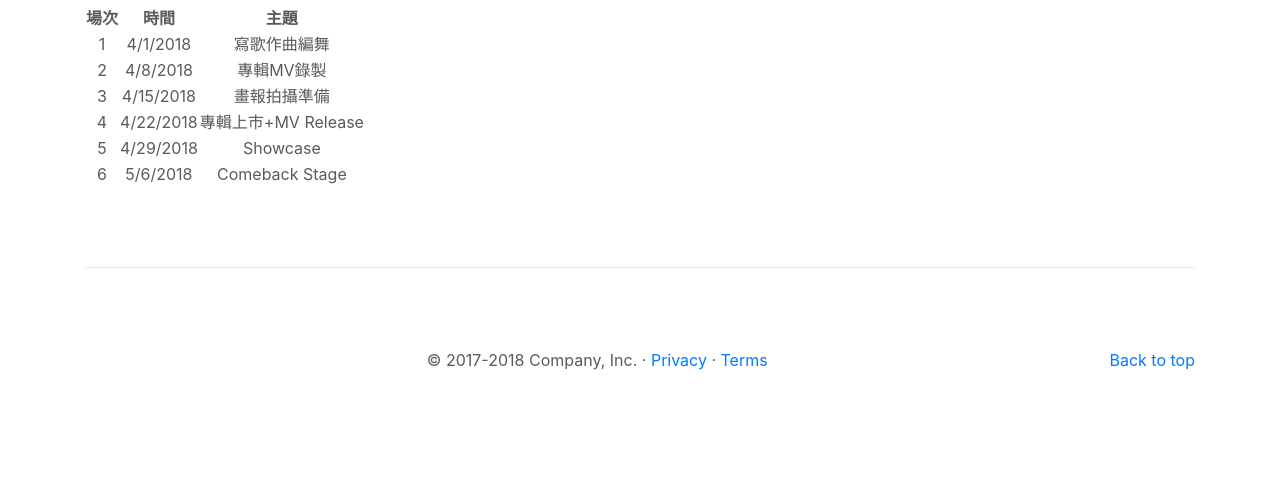
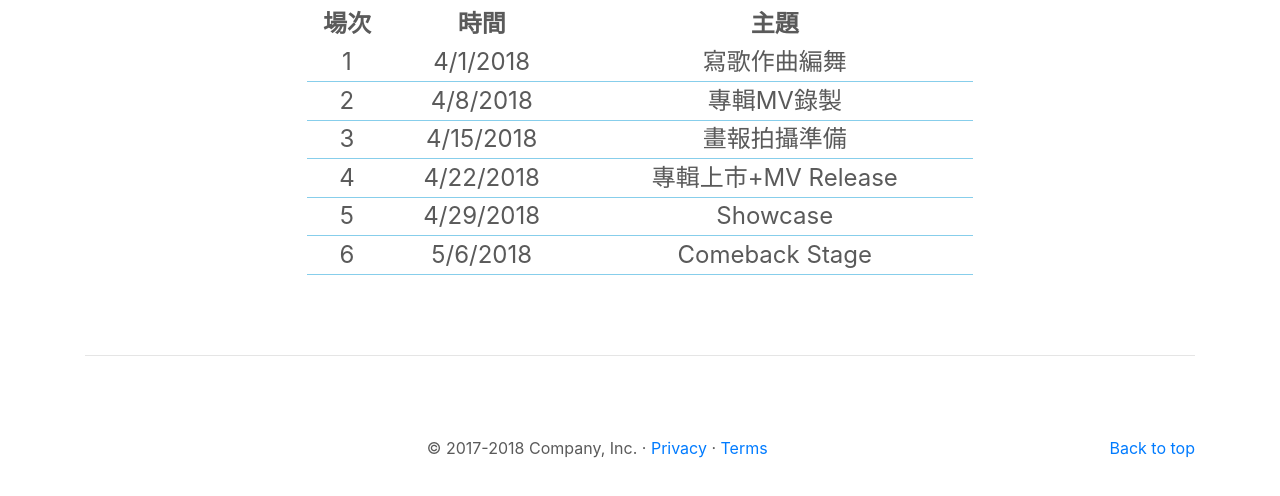
Before and after one commit to kuriko0215/Seventeen-Right-Here, a plain HTML site: page ClubCourse.html in a window 1280 px wide. Shown: the part 260-756 px from the top of the page. Drawn offline with nearby package versions, Linux system fonts and the light colour scheme.

Commit message:
fifth commit

```diff
--- a/ClubCourse.html
+++ b/ClubCourse.html
@@ -11,7 +11,7 @@
 
     <!-- Bootstrap core CSS -->
     <link href="dist/css/bootstrap.min.css" rel="stylesheet">
-    <link rel="stylesheet" href="helloJavascript/style.css">
+    <link rel="stylesheet" href="ClubCourse/style.css">
 
     <!-- Custom styles for this template -->
     <link href="carousel.css" rel="stylesheet">
```
